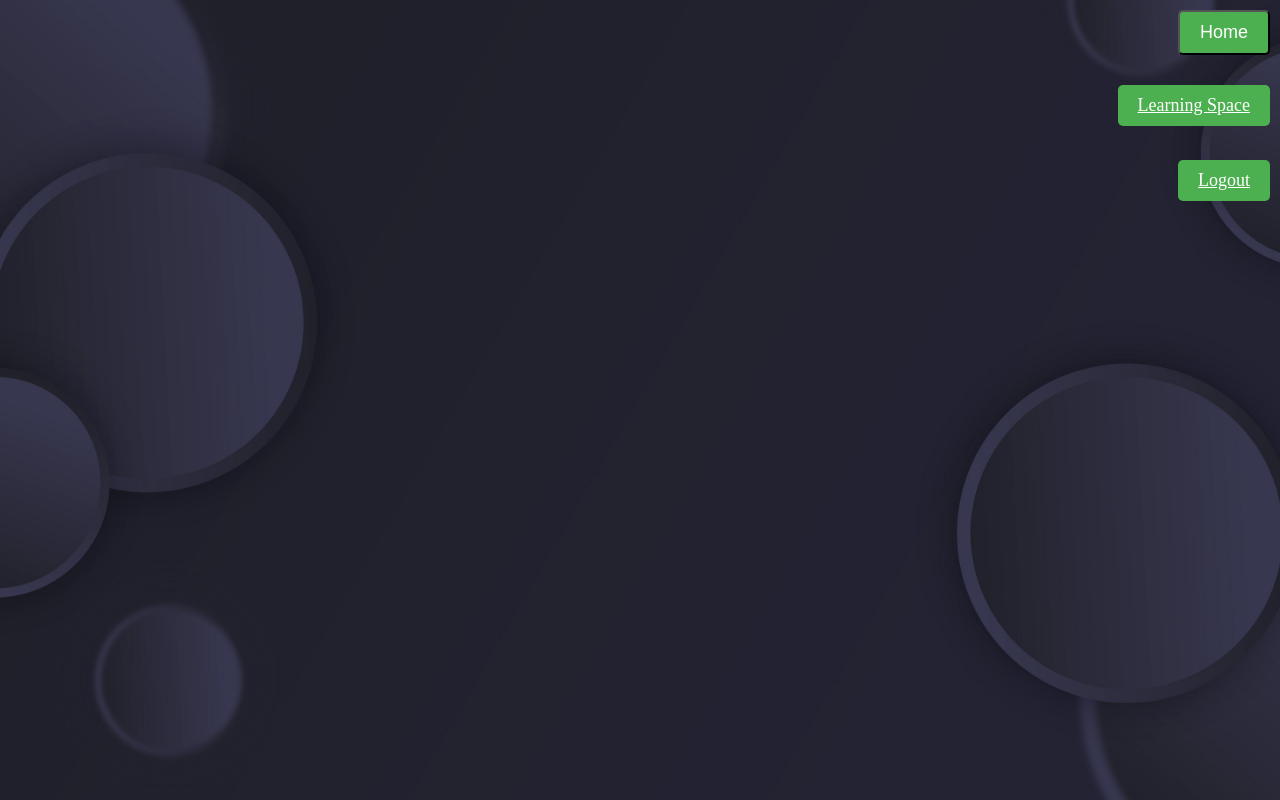
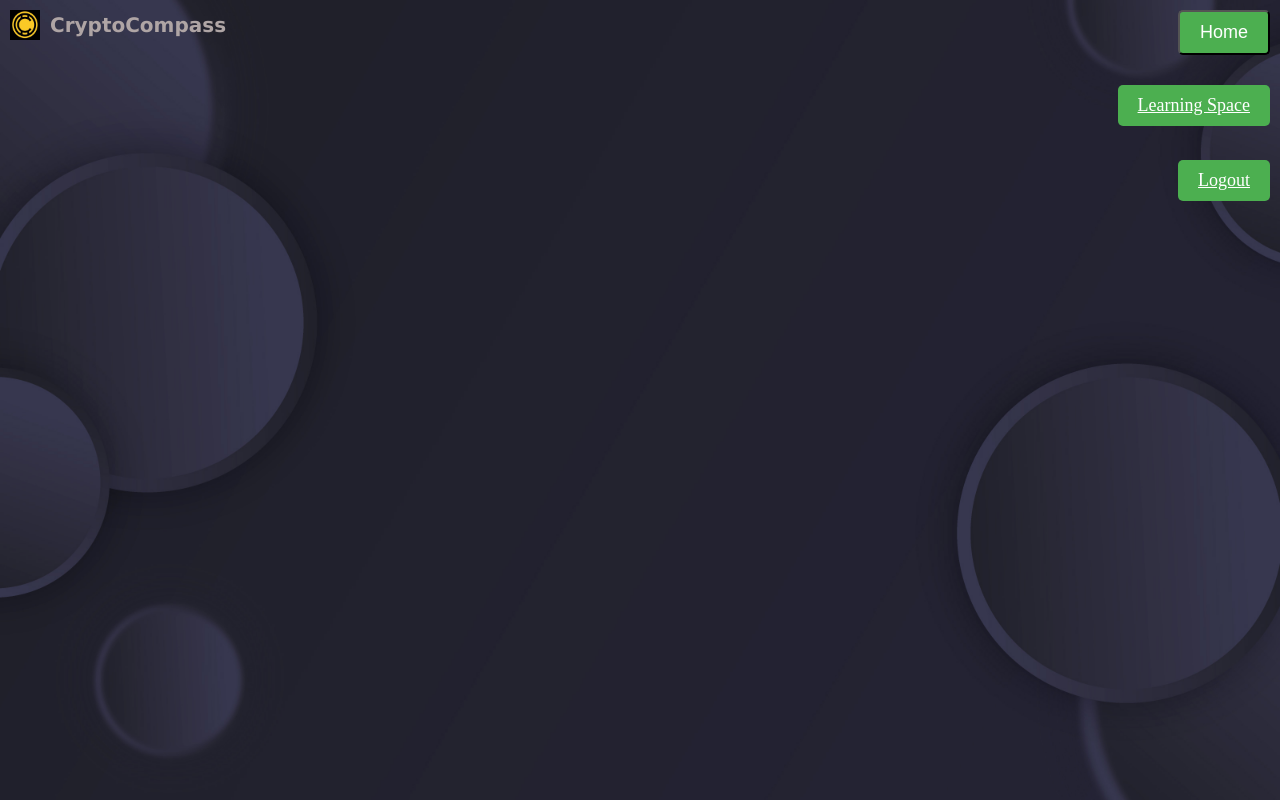
Before and after one commit to lkbnch/CS_545_Project, a plain HTML site: page coinsMain.html in a window 1280 px wide. Drawn offline with nearby package versions, Linux system fonts and the light colour scheme; no server answers.

Commit message:
Add files via upload

```diff
--- a/coinsMain.html
+++ b/coinsMain.html
@@ -4,8 +4,31 @@
     <title>Crypto Compass</title>
     <link rel="stylesheet" href="style.css">
     <script src="https://cdn.jsdelivr.net/npm/chart.js"></script>
+    <style>
+        #logo {
+            position: fixed;
+            top: 10px;
+            left: 10px;
+            display: flex;
+            align-items: center;
+            color: rgb(175, 165, 165);
+            font-weight: bold;
+            font-size: 20px;
+            font-family: Verdana;
+        }
+
+        #logo img {
+            width: 30px;
+            height: 30px;
+            margin-right: 10px;
+        }
+    </style>
 </head>
 <body>
+    <div id="logo">
+        <img src="images/logo.png" alt="CryptoCompass Logo">
+        CryptoCompass
+    </div>
     <div id = "stocks" class="container"></div>
     <canvas id="chart" width="400" height="400"></canvas>
     <button style="position: fixed; top: 10px; right: 10px; background-color: #4CAF50;
```
Also changed, not shown: index.html (+2 -0 lines), images/logo.PNG (added).
